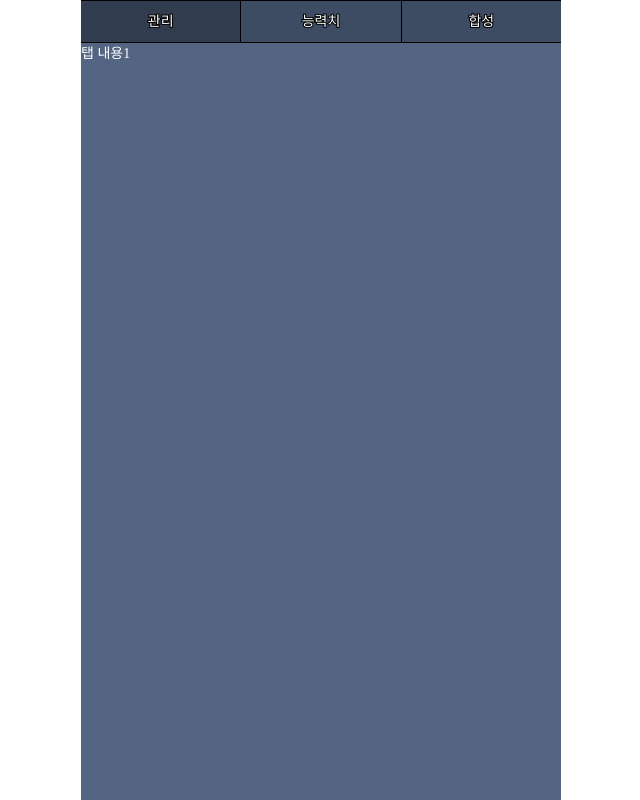
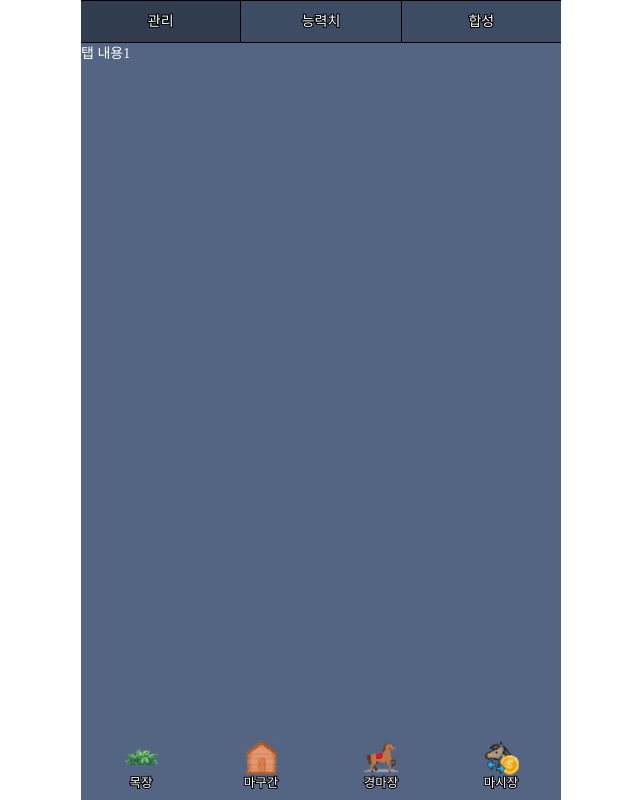
Before and after one commit to Grande-Horse/grande-horse, a React (Vite) app in the folder frontend/web/: page / in a window 1280 px wide. Shown: the whole page, without its empty margins (319-959 px from the left). Built offline with nearby package versions, Linux system fonts and the light colour scheme; a web font is replaced by a local one.

Commit message:
feat(S12P21A606-20): 하단바 ui 구현현

```diff
--- /dev/null
+++ b/frontend/web/src/components/ui/navbar/BottomNavBar.tsx
@@ -0,0 +1,29 @@
+import { Link } from 'react-router-dom';
+import { bottomNavBarIcon } from '@/constants/bottomNavBarIcon';
+
+interface BottomNavBarProps {
+  variant: 'default' | 'stall' | 'horseDeal';
+}
+
+const BottomNavBar: React.FC<BottomNavBarProps> = ({ variant }) => {
+  return (
+    <>
+      <nav className='sticky bottom-0 flex w-full items-center justify-around'>
+        {bottomNavBarIcon[variant].map((content, index) => {
+          return (
+            <Link
+              key={index}
+              to={{ pathname: '/' }}
+              className='hover:bg-primary flex w-full flex-col items-center justify-between py-3'
+            >
+              <content.icon className='size-14' />
+              <p className='text-stroke text-xl'>{content.text}</p>
+            </Link>
+          );
+        })}
+      </nav>
+    </>
+  );
+};
+
+export default BottomNavBar;
--- /dev/null
+++ b/frontend/web/src/constants/bottomNavBarIcon.ts
@@ -0,0 +1,28 @@
+import Gross from '@/assets/icons/grassIcon.svg?react';
+import Stall from '@/assets/icons/stallIcon.svg?react';
+import Racetrack from '@/assets/icons/racetrackIcon.svg?react';
+import HorseDeal from '@/assets/icons/horseDealIcon.svg?react';
+import HorseManagement from '@/assets/icons/horseManagementIcon.svg?react';
+import HorseStatus from '@/assets/icons/horseStatusIcon.svg?react';
+import HorseMix from '@/assets/icons/horseMixIcon.svg?react';
+import CardPack from '@/assets/icons/cardPackIcon.svg?react';
+import Coin from '@/assets/icons/coinIcon.svg?react';
+
+export const bottomNavBarIcon = {
+  default: [
+    { icon: Gross, text: '목장' },
+    { icon: Stall, text: '마구간' },
+    { icon: Racetrack, text: '경마장' },
+    { icon: HorseDeal, text: '마시장' },
+  ],
+  stall: [
+    { icon: HorseManagement, text: '관리' },
+    { icon: HorseStatus, text: '능력치' },
+    { icon: HorseMix, text: '합성' },
+  ],
+  horseDeal: [
+    { icon: CardPack, text: '카드팩' },
+    { icon: Coin, text: '코인' },
+    { icon: HorseDeal, text: '거래' },
+  ],
+} as const;
--- a/frontend/web/src/layouts/GlobalLayout.tsx
+++ b/frontend/web/src/layouts/GlobalLayout.tsx
@@ -1,15 +1,15 @@
+import BottomNavBar from '@/components/ui/navbar/BottomNavBar';
 import { ReactNode } from 'react';
 
 interface LayoutProps {
   children: ReactNode;
 }
 
-const GlobalLayout: React.FC<LayoutProps> = ({ children }) => {
-  return (
-    <div className='bg-background max-w-base font-primary text-body2 m-auto flex min-h-screen text-white'>
-      {children}
-    </div>
-  );
-};
+const GlobalLayout: React.FC<LayoutProps> = ({ children }) => (
+  <div className='bg-background max-w-base font-primary text-body2 m-auto flex min-h-screen flex-col justify-between text-white'>
+    <main className='flex-1 overflow-auto'>{children}</main>
+    <BottomNavBar variant='default' />
+  </div>
+);
 
 export default GlobalLayout;
```
